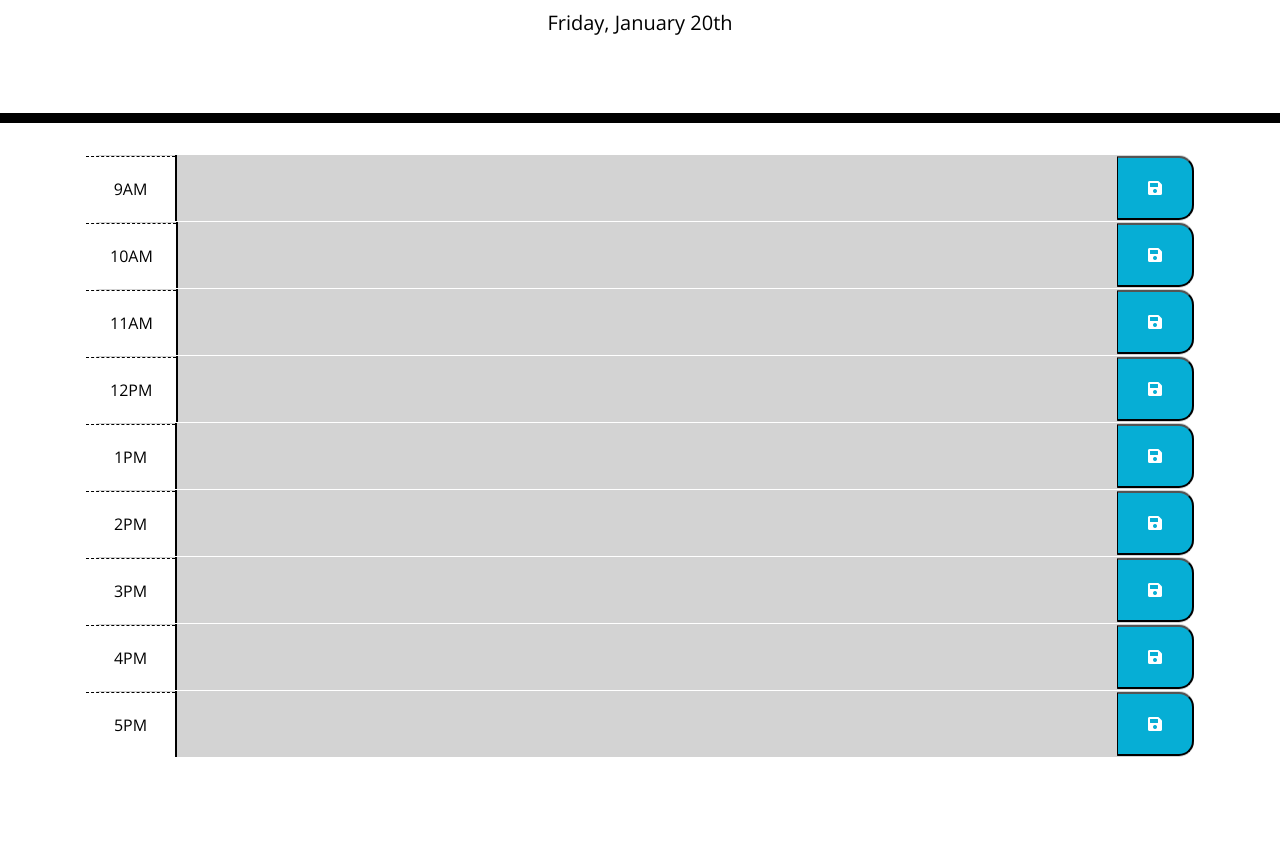
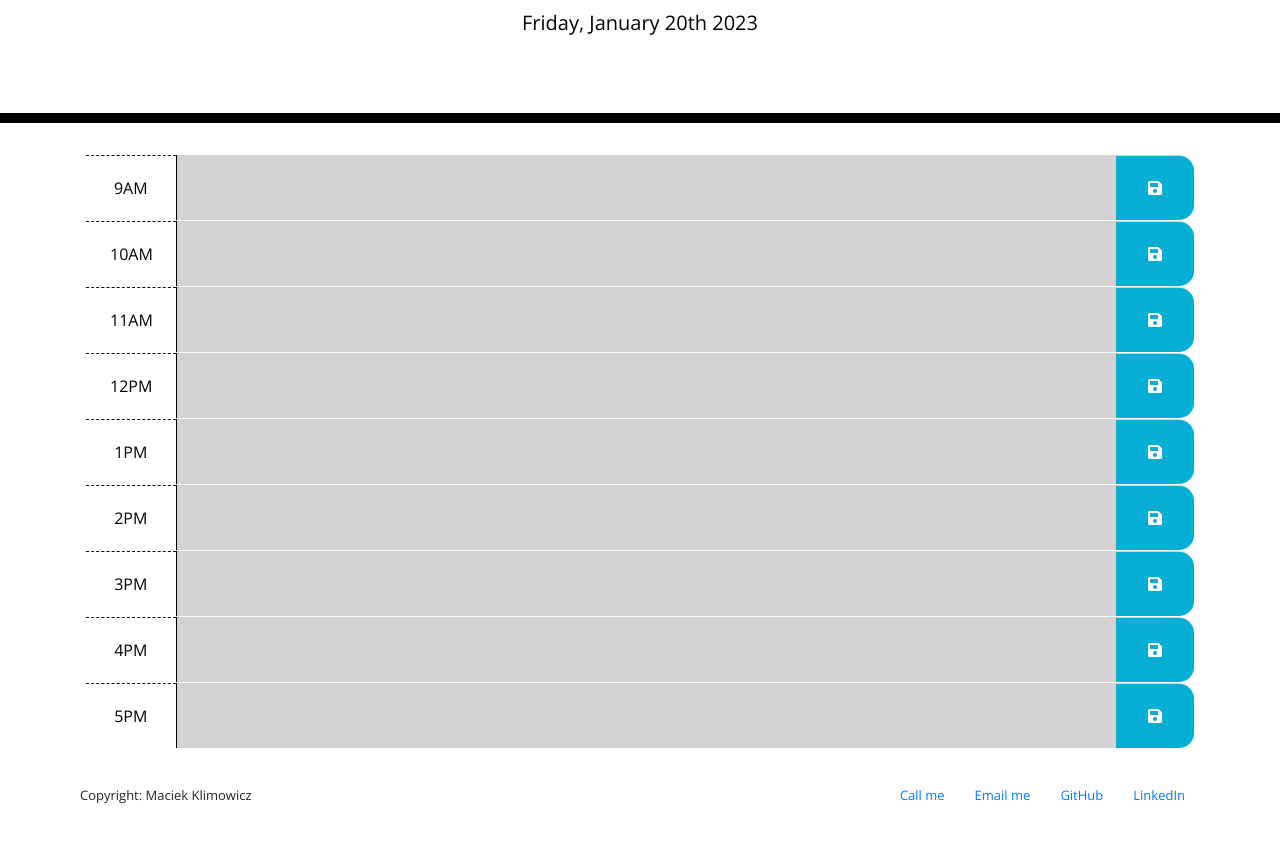
Before and after one commit to manonthemon/daily-planner, a plain HTML site: page index.html in a window 1280 px wide. Shown: the part 181-1022 px from the top of the page. Before the commit the page ends 939 px from the top, so only its background shows below. Drawn offline with nearby package versions, Linux system fonts and the light colour scheme.

Commit message:
Added a footer. Added comments to the code

```diff
--- a/Assets/CSS/style.css
+++ b/Assets/CSS/style.css
@@ -9,8 +9,9 @@ textarea {
   border: none;
   resize: none;
   color: #000000;
-  border-left: 2px solid black;
-  padding: 17px;
+  border-left: 1.5px solid black;
+  height: 65px;
+  padding: 10px;
 }
 
 .jumbotron {
@@ -68,21 +69,49 @@ textarea {
 }
 
 .saveBtn {
-  border-left: 1px solid black;
-
+  border-left: 1.5px solid black;
   border-top-right-radius: 15px;
   border-bottom-right-radius: 15px;
+  background-color: #06aed5;
+  border: none;
+  color: white;
+  padding: 24px;
+}
 
-  background-color: #06aed5;
-  color: white;
-  padding: 22px;
-}
+/* Styles for button icon */
 
 .saveBtn i {
   width: 30px;
 }
 
-
 .saveBtn i:hover {
   color: #000000;
 }
+
+
+footer {
+  display: flex;
+  padding: 30px;
+  font-size: small;
+  justify-content: space-between;
+  align-items: center;
+  margin-left: 50px;
+  margin-right: 50px;
+}
+
+#Contact_list {
+  display: flex;
+  align-items: center;
+  justify-items: space-between;
+  list-style-type: none;
+  margin-bottom: 0px;
+
+  }
+
+#Contact_list li {
+  padding: 10px
+}
+
+#Contact_list li a {
+  padding: 5px
+}
--- a/Assets/JS/script.js
+++ b/Assets/JS/script.js
@@ -1,2 +1,11 @@
-var currentDate = moment().format(' dddd, MMMM Do');
+// Script displaying current date in the Jumbotron
+
+var currentDate = moment().format(' dddd, MMMM Do YYYY');
 document.getElementById("currentDay").innerHTML = currentDate;
+
+
+
+// TODO Add event listeners to the buttons saving entries to local storage
+// TODO Add if statement changing colors of tabs depending on current time
+
+// TODO Consider adding button to clear previous entry.
--- a/index.html
+++ b/index.html
@@ -30,6 +30,9 @@
     </header>
     <div class="container">
       <!-- Timeblocks go here -->
+
+
+ <!--These are DIVs for the time schedule entries. Composed of an hour panel, a text-area field and save buttons-->
 
 <div id="hour9" class="time-block">
  <div class="hour">9AM</div>
@@ -95,11 +98,17 @@
  </div>
 
 
+    </div>
 
-
-
-
-    </div>
+    <footer>
+      <div>Copyright: Maciek Klimowicz</a></div>
+      <ul id="Contact_list">
+          <li> <a  href="tel:077676767676" target: blind>Call me</a></li>
+          <li> <a href=mailto: klimowicz.maciej@gmail.com >Email me</a></li>
+          <li> <a  href=https://github.com/manonthemon target="blank" >GitHub</a></li>
+          <li> <a  href=https://www.linkedin.com/in/maciek-klimowicz target="blank" >LinkedIn</a></li>
+        </ul>
+      </footer>
 
     <script src="https://cdnjs.cloudflare.com/ajax/libs/jquery/3.2.1/jquery.min.js"></script>
     <script src="https://cdnjs.cloudflare.com/ajax/libs/moment.js/2.24.0/moment.min.js"></script>
```
